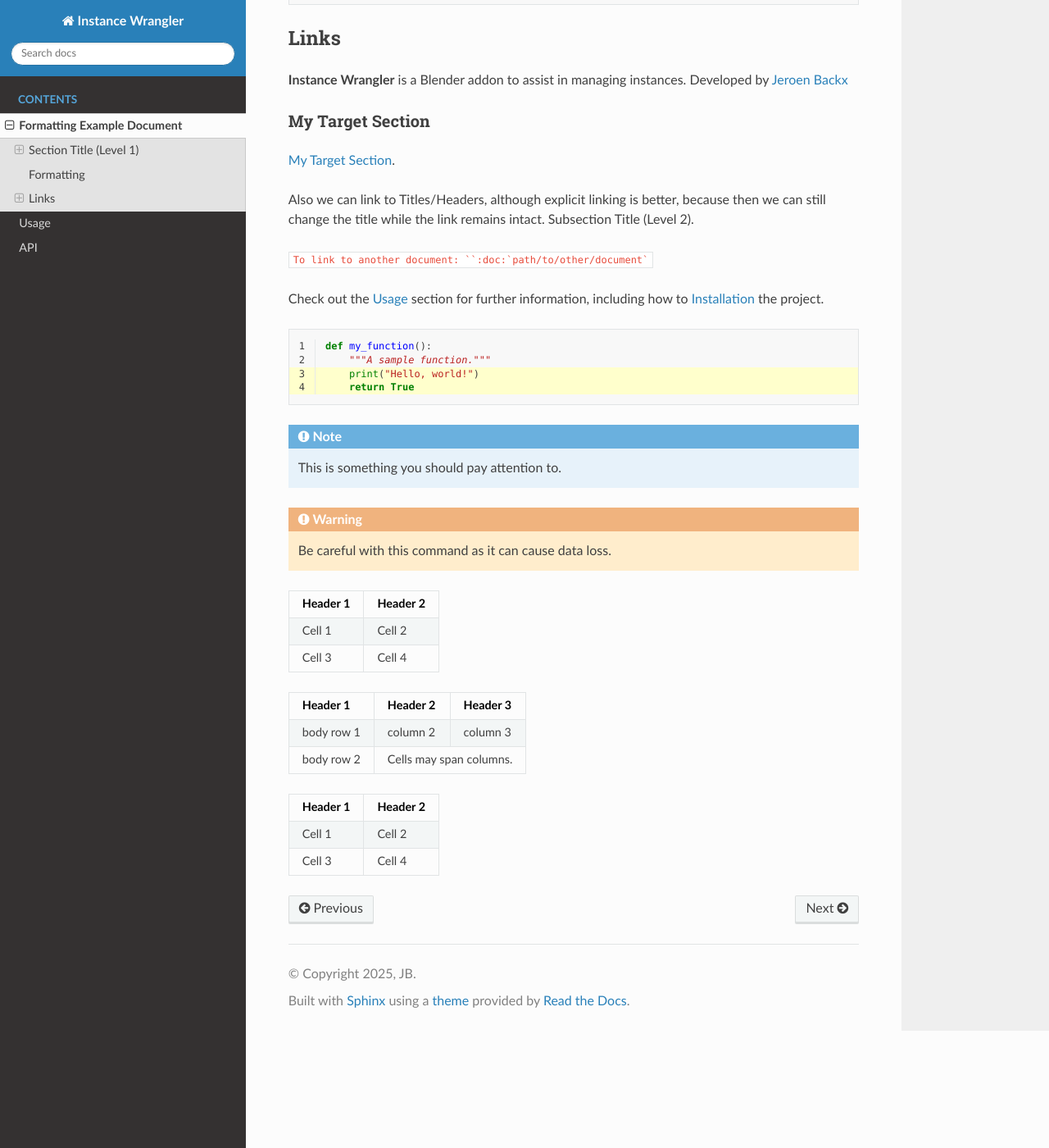
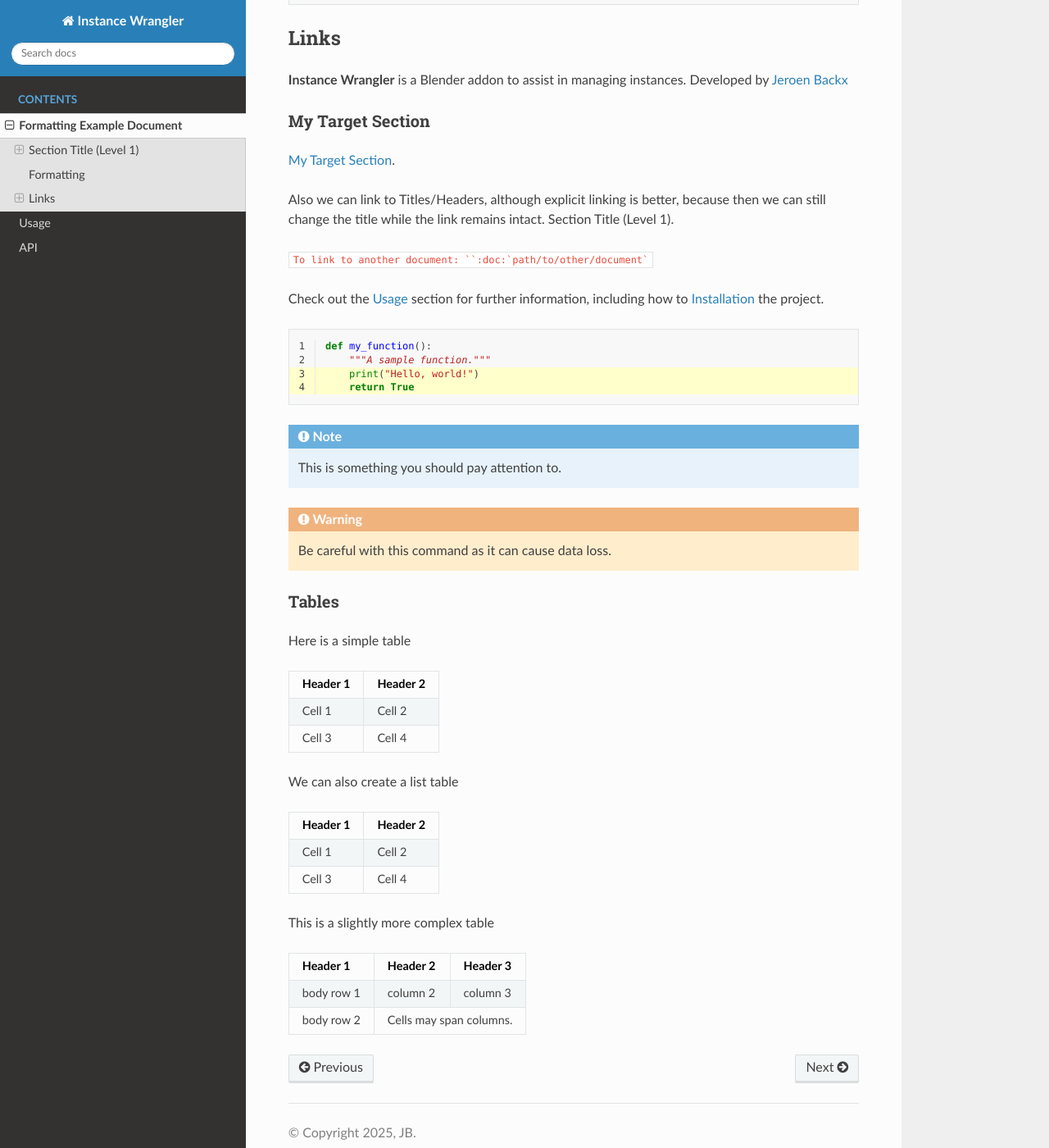
Before and after one commit to jb1981dev/Precise-Docs, a Sphinx documentation site: the page built from docs/source/examples.rst, in a window 1280 px wide and 1400 px high, scrolled down 841 px. Shown: the whole window at 82% size. Built offline with Sphinx 7.4.7 and the Read the Docs theme 3.1.0, drawn with Linux system fonts in a browser that asks for light colours.

Commit message:
Update examples.rst

````diff
--- a/docs/source/examples.rst
+++ b/docs/source/examples.rst
@@ -54,7 +54,7 @@ My Target Section
 
 :ref:`My Target Section <my-target-label>`.
 
-Also we can link to Titles/Headers, although explicit linking is better, because then we can still change the title while the link remains intact. :ref:`Subsection Title (Level 2)`.
+Also we can link to Titles/Headers, although explicit linking is better, because then we can still change the title while the link remains intact. :ref:`Section Title (Level 1)`.
 
 ``To link to another document: ``:doc:`path/to/other/document```
 
@@ -77,6 +77,11 @@ how to :ref:`installation` the project.
 .. warning::
    Be careful with this command as it can cause data loss.
 
+Tables
+------
+
+Here is a simple table
+
 ========  ========
 Header 1  Header 2
 ========  ========
@@ -84,13 +89,7 @@ Cell 1    Cell 2
 Cell 3    Cell 4
 ========  ========
 
-+------------+------------+-----------+
-| Header 1   | Header 2   | Header 3  |
-+============+============+===========+
-| body row 1 | column 2   | column 3  |
-+------------+------------+-----------+
-| body row 2 | Cells may span columns.|
-+------------+------------+-----------+
+We can also create a list table
 
 .. list-table::
    :header-rows: 1
@@ -101,3 +100,13 @@ Cell 3    Cell 4
      - Cell 2
    * - Cell 3
      - Cell 4
+
+This is a slightly more complex table
+
++------------+------------+-----------+
+| Header 1   | Header 2   | Header 3  |
++============+============+===========+
+| body row 1 | column 2   | column 3  |
++------------+------------+-----------+
+| body row 2 | Cells may span columns.|
++------------+------------+-----------+
````
